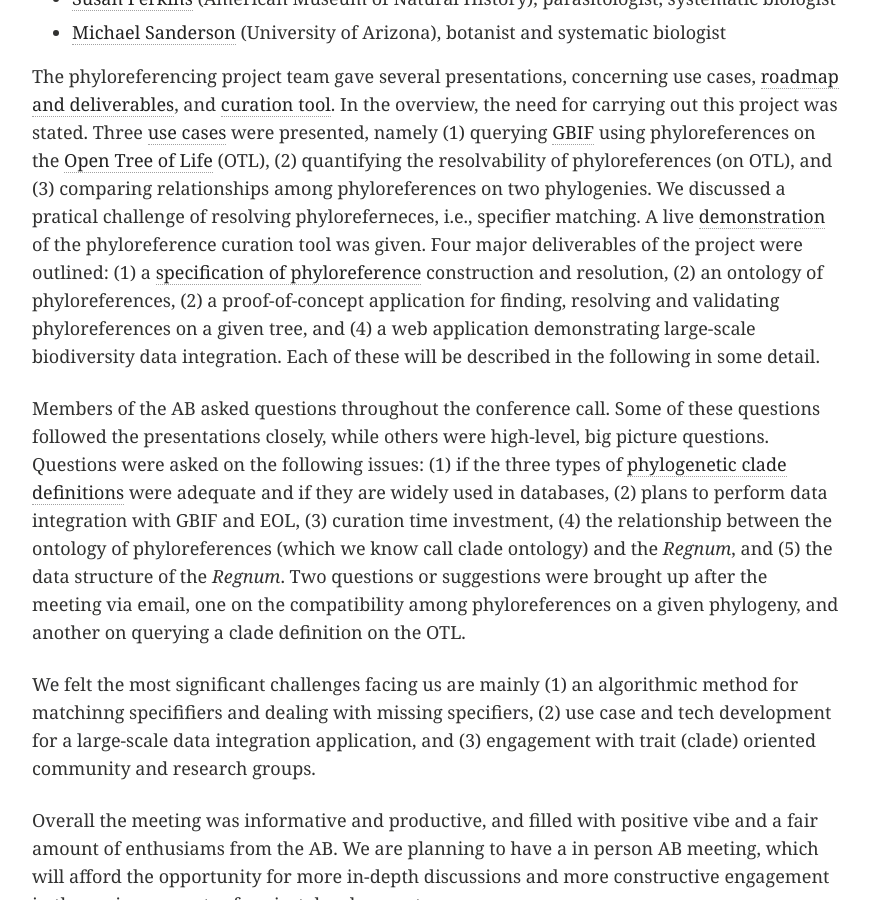
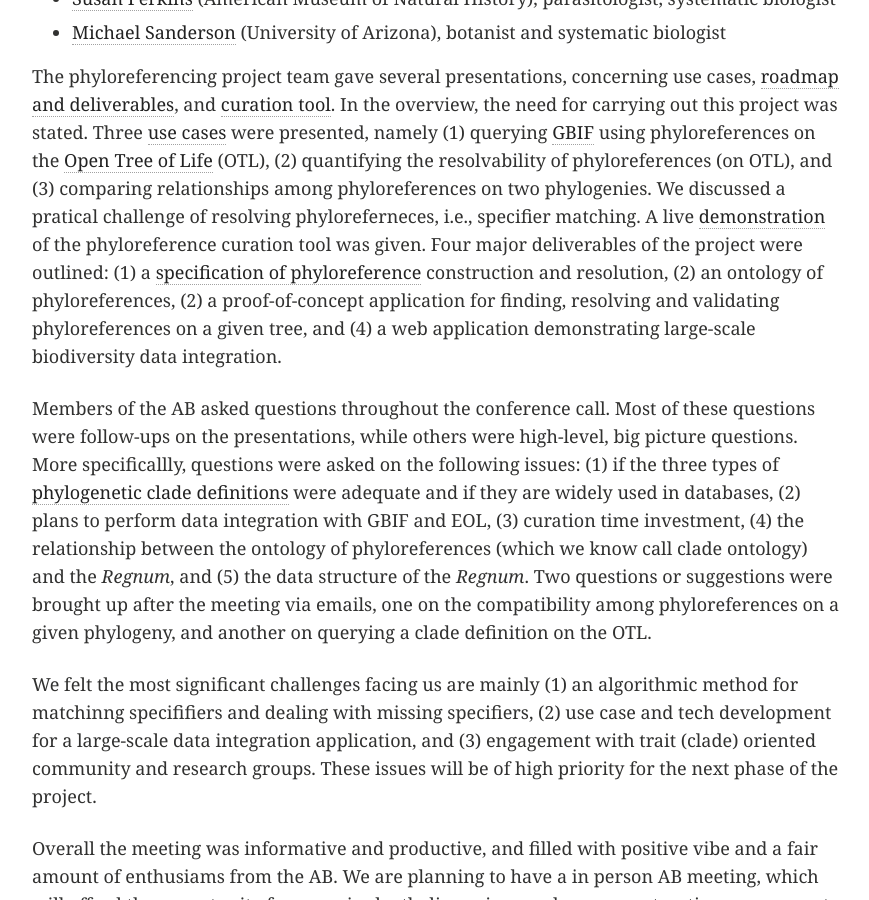
Before and after one commit to phyloref/phyloref.github.io, a Jekyll site: the page built from _posts/blog/2018-04-23-AB-meeting.md, in a window 1280 px wide and 900 px high, scrolled down 1373 px. Shown: the whole window, without its empty margins (64-933 px from the left). Built offline with Jekyll 4.4.1, drawn with Linux system fonts in a browser that asks for light colours; comment, search, counter and statistics services are not loaded.

Commit message:
Corrected few issues

```diff
--- a/_posts/blog/2018-04-23-AB-meeting.md
+++ b/_posts/blog/2018-04-23-AB-meeting.md
@@ -21,11 +21,11 @@ Our first meeting with the [Advisory Board] (AB) took place via a conference cal
 * [Susan Perkins] (American Museum of Natural History), parasitologist, systematic biologist
 * [Michael Sanderson] (University of Arizona), botanist and systematic biologist
 
-The phyloreferencing project team gave several presentations, concerning use cases, [roadmap and deliverables], and [curation tool]. In the overview, the need for carrying out this project was stated. Three [use cases] were presented, namely (1) querying [GBIF] using phyloreferences on the [Open Tree of Life] (OTL), (2) quantifying the resolvability of phyloreferences (on OTL), and (3) comparing relationships among phyloreferences on two phylogenies. We discussed a pratical challenge of resolving phyloreferneces, i.e., specifier matching. A live [demonstration] of the phyloreference curation tool was given. Four major deliverables of the project were outlined: (1) a [specification of phyloreference] construction and resolution, (2) an ontology of phyloreferences, (2) a proof-of-concept application for finding, resolving and validating phyloreferences on a given tree, and (4) a web application demonstrating large-scale biodiversity data integration. Each of these will be described in the following in some detail.
+The phyloreferencing project team gave several presentations, concerning use cases, [roadmap and deliverables], and [curation tool]. In the overview, the need for carrying out this project was stated. Three [use cases] were presented, namely (1) querying [GBIF] using phyloreferences on the [Open Tree of Life] (OTL), (2) quantifying the resolvability of phyloreferences (on OTL), and (3) comparing relationships among phyloreferences on two phylogenies. We discussed a pratical challenge of resolving phyloreferneces, i.e., specifier matching. A live [demonstration] of the phyloreference curation tool was given. Four major deliverables of the project were outlined: (1) a [specification of phyloreference] construction and resolution, (2) an ontology of phyloreferences, (2) a proof-of-concept application for finding, resolving and validating phyloreferences on a given tree, and (4) a web application demonstrating large-scale biodiversity data integration.
 
-Members of the AB asked questions throughout the conference call. Some of these questions followed the presentations closely, while others were high-level, big picture questions. Questions were asked on the following issues: (1) if the three types of [phylogenetic clade definitions] were adequate and if they are widely used in databases, (2) plans to perform data integration with GBIF and EOL, (3) curation time investment, (4) the relationship between the ontology of phyloreferences (which we know call clade ontology) and the *Regnum*, and (5) the data structure of the *Regnum*. Two questions or suggestions were brought up after the meeting via email, one on the compatibility among phyloreferences on a given phylogeny, and another on querying a clade definition on the OTL.
+Members of the AB asked questions throughout the conference call. Most of these questions were follow-ups on the presentations, while others were high-level, big picture questions. More specificallly, questions were asked on the following issues: (1) if the three types of [phylogenetic clade definitions] were adequate and if they are widely used in databases, (2) plans to perform data integration with GBIF and EOL, (3) curation time investment, (4) the relationship between the ontology of phyloreferences (which we know call clade ontology) and the *Regnum*, and (5) the data structure of the *Regnum*. Two questions or suggestions were brought up after the meeting via emails, one on the compatibility among phyloreferences on a given phylogeny, and another on querying a clade definition on the OTL.
 
-We felt the most significant challenges facing us are mainly (1) an algorithmic method for matchinng specififiers and dealing with missing specifiers, (2) use case and tech development for a large-scale data integration application, and (3) engagement with trait (clade) oriented community and research groups.
+We felt the most significant challenges facing us are mainly (1) an algorithmic method for matchinng specififiers and dealing with missing specifiers, (2) use case and tech development for a large-scale data integration application, and (3) engagement with trait (clade) oriented community and research groups. These issues will be of high priority for the next phase of the project.
 
 Overall the meeting was informative and productive, and filled with positive vibe and a fair amount of enthusiams from the AB. We are planning to have a in person AB meeting, which will afford the opportunity for more in-depth discussions and more constructive engagement in the various aspects of project development.
 
```
